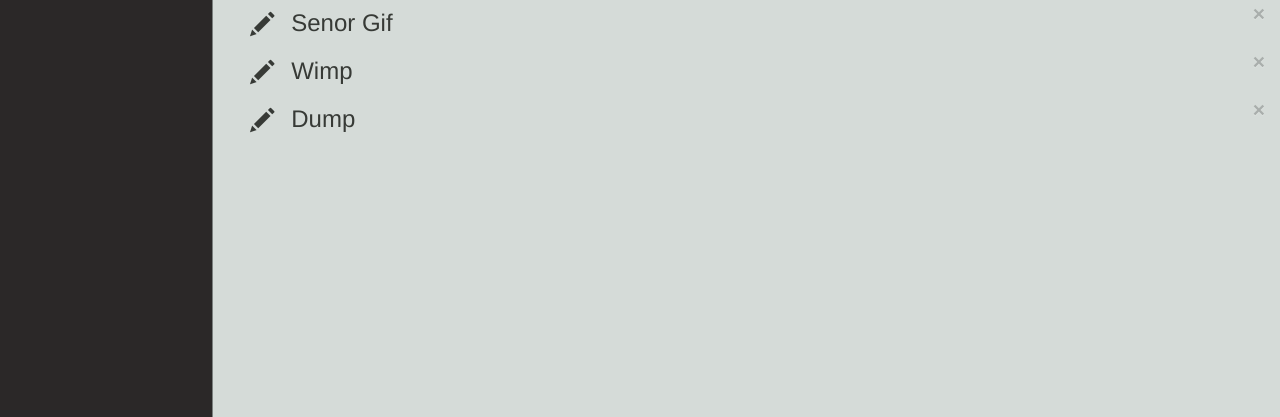
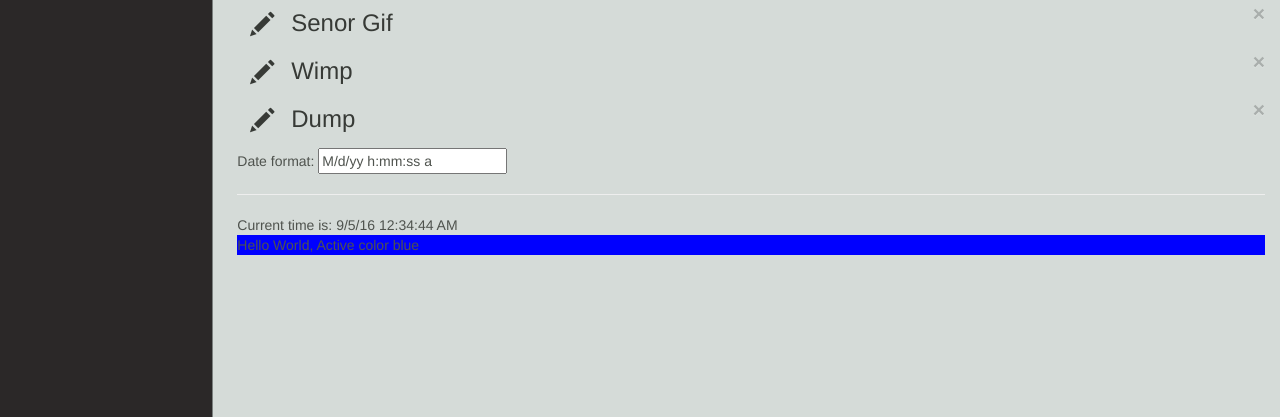
Before and after one commit to creedarky/clases, a plain HTML site: page index.finish.html in a window 1280 px wide. Shown: the part 383-800 px from the top of the page. Drawn offline with nearby package versions, Linux system fonts and the light colour scheme.

Commit message:
Add custom directive

```diff
--- a/app/app.finish.js
+++ b/app/app.finish.js
@@ -33,5 +33,64 @@
 
     $scope.isCurrentCategory = isCurrentCategory;
     $scope.setCurrentCategory = setCurrentCategory;
+    $scope.format = 'M/d/yy h:mm:ss a';
+  })
+  .directive('myCurrentTime', function($interval, dateFilter) {
+
+    return {
+      restrict: 'AE', // tipo que acepta (A = Atributo, E = Elemento, C = clase)
+      link: function(scope, element, attrs) {
+        var format,
+          timeoutId;
+
+        function updateTime() {
+          element.text(dateFilter(new Date(), format));
+        }
+
+        scope.$watch(attrs.myCurrentTime, function(value) {
+          format = value;
+          updateTime();
+        });
+
+        element.on('$destroy', function() {
+          $interval.cancel(timeoutId);
+        });
+
+        // start the UI update process; save the timeoutId for canceling
+        timeoutId = $interval(function() {
+          updateTime(); // update DOM
+        }, 1000);
+      }
+    };
+  })
+  .directive('testDirective', function() {
+    return {
+      restrict: 'AE', // tipo que acepta (A = Atributo, E = Elemento, C = clase)
+      replace: true, // Si elimina el custom tag y coloca solo el template
+      template: '<p >Hello World, Active color {{ color }}</p>', // Template de la directiva
+      scope: {
+        colorOn: '@',
+        colorOff: '@'
+      },
+      link: function(scope, elem) {
+        scope.isOn = true;
+        scope.color = scope.colorOn;
+        elem.css('background-color', scope.color);
+        elem.bind('click', function() {
+          scope.$apply(function() {
+            scope.isOn = !scope.isOn;
+            var color = scope.isOn ? scope.colorOn : scope.colorOff;
+            scope.color = color;
+            elem.css('background-color', color);
+          });
+        });
+        elem.bind('mouseover', function() {
+          elem.css('cursor', 'pointer');
+        });
+        elem.on('$destroy', function() {
+          elem.unbind();
+        });
+      }
+    }
   })
 ;
--- a/index.finish.html
+++ b/index.finish.html
@@ -31,6 +31,13 @@
                 </button>
                 <a href="{{bookmark.url}}" target="_blank">{{bookmark.title}}</a>
             </div>
+            <div>
+                Date format: <input ng-model="format"> <hr/>
+                Current time is: <span my-current-time="format"></span>
+            </div>
+            <div>
+                <test-directive color-on="blue" color-off="white"/>
+            </div>
         </div>
     </div>
 </div>
```
Also changed, not shown: app/app.start.js (+13 -0 lines), index.start.html (+11 -14 lines).
